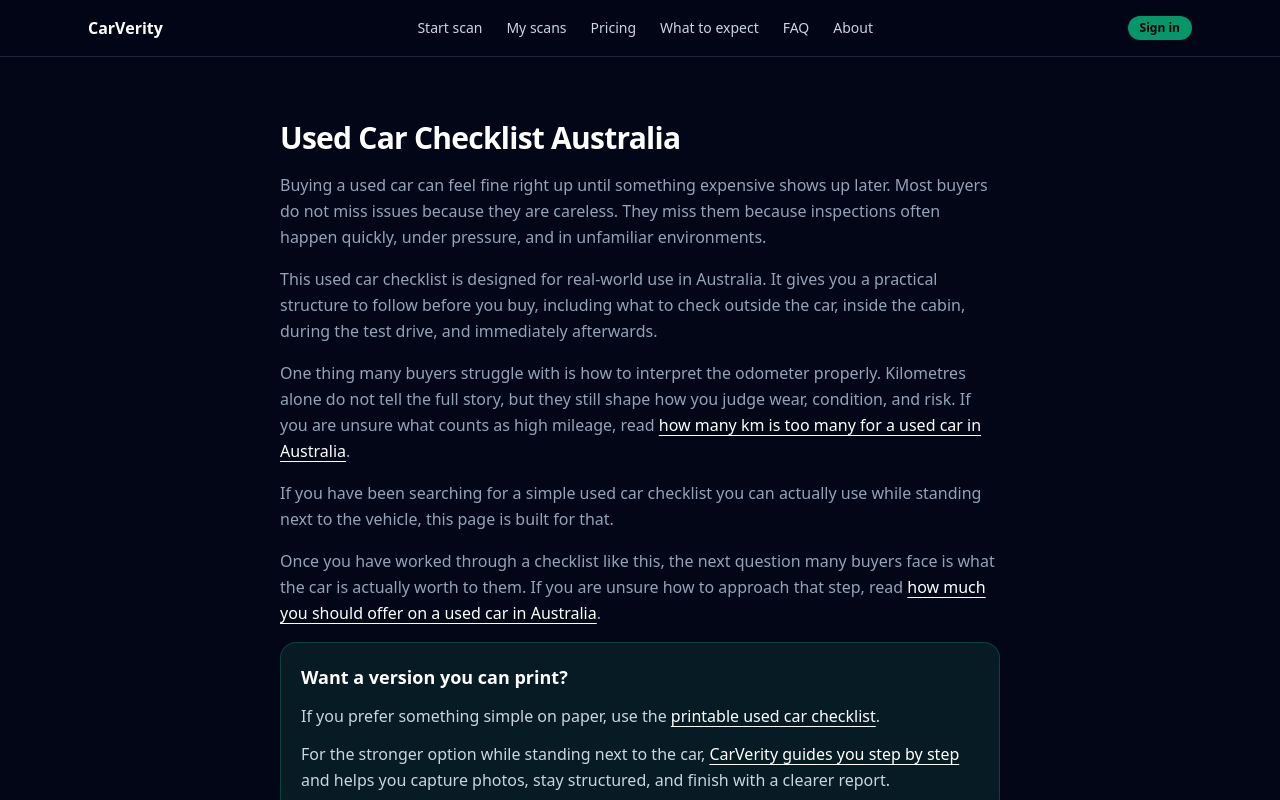
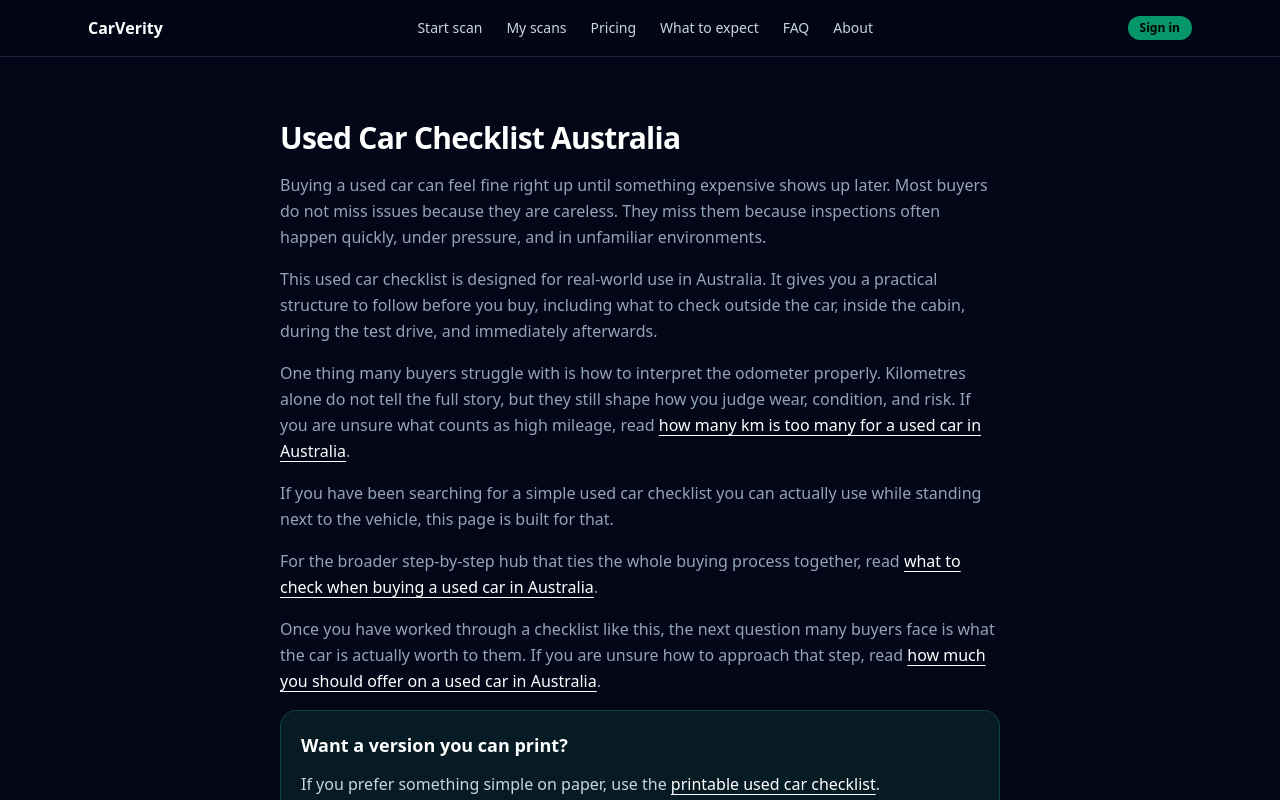
Before and after one commit to jeremy-swallow/carverity-clean, a React (Vite) app: page /used-car-checklist-australia in a window 1280 px wide. Shown: the top 800 px of the page. Built offline with nearby package versions, Linux system fonts and the light colour scheme; no server answers.

Commit message:
Improve SEO checklist page for used car inspections

```diff
--- a/src/pages/UsedCarChecklistAustralia.tsx
+++ b/src/pages/UsedCarChecklistAustralia.tsx
@@ -6,7 +6,7 @@ export default function UsedCarChecklistAustralia() {
   useEffect(() => {
     applySeo({
       title:
-        "Used Car Checklist Australia (What to Check Before You Buy)",
+        "Used Car Checklist Australia (What to Check Before You Buy) | CarVerity",
       description:
         "Use this practical used car checklist in Australia to inspect a car properly before you buy. Includes history checks, exterior, interior, test drive checks, red flags, and a printable checklist option.",
       canonical: "https://www.carverity.com.au/used-car-checklist-australia",
@@ -65,6 +65,24 @@ export default function UsedCarChecklistAustralia() {
                 "@type": "Answer",
                 text:
                   "A printable checklist can be useful as a simple fallback, but a guided app can be easier during the inspection because it helps you move through the process step by step and record what you notice.",
+              },
+            },
+            {
+              "@type": "Question",
+              name: "What should I check first on a used car?",
+              acceptedAnswer: {
+                "@type": "Answer",
+                text:
+                  "Start with the history and paperwork before you become too invested. A PPSR check, VIN confirmation, and service history review can rule out major problems early.",
+              },
+            },
+            {
+              "@type": "Question",
+              name: "Is a used car checklist enough on its own?",
+              acceptedAnswer: {
+                "@type": "Answer",
+                text:
+                  "It is a strong start, but it does not replace good judgement, proper follow-up questions, or a mechanical inspection where the car or situation justifies it.",
               },
             },
           ],
@@ -132,6 +150,18 @@ export default function UsedCarChecklistAustralia() {
               If you have been searching for a simple used car checklist you can
               actually use while standing next to the vehicle, this page is
               built for that.
+            </p>
+
+            <p className="text-slate-400 leading-relaxed">
+              For the broader step-by-step hub that ties the whole buying
+              process together, read{" "}
+              <Link
+                to="/what-to-check-when-buying-a-used-car-australia"
+                className="text-white underline underline-offset-4 hover:opacity-80 transition"
+              >
+                what to check when buying a used car in Australia
+              </Link>
+              .
             </p>
 
             <p className="text-slate-400 leading-relaxed">
@@ -206,9 +236,7 @@ export default function UsedCarChecklistAustralia() {
           </section>
 
           <section className="space-y-4">
-            <h2 className="text-xl font-semibold">
-              Quick Used Car Checklist
-            </h2>
+            <h2 className="text-xl font-semibold">Quick Used Car Checklist</h2>
 
             <p className="text-slate-400 leading-relaxed">
               If you want a simple used car checklist you can quickly scan on
```
